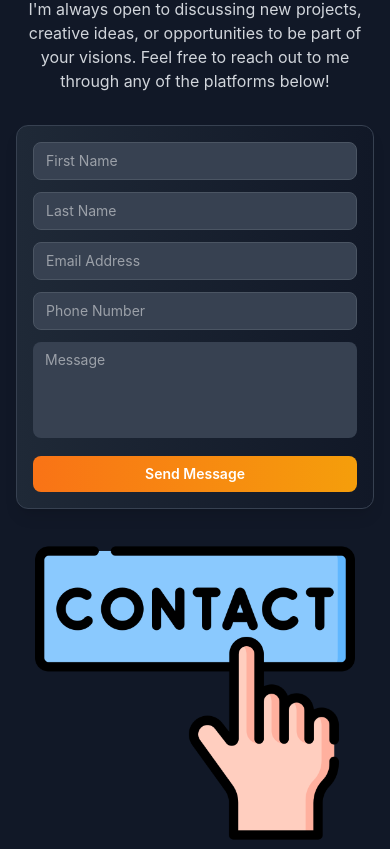
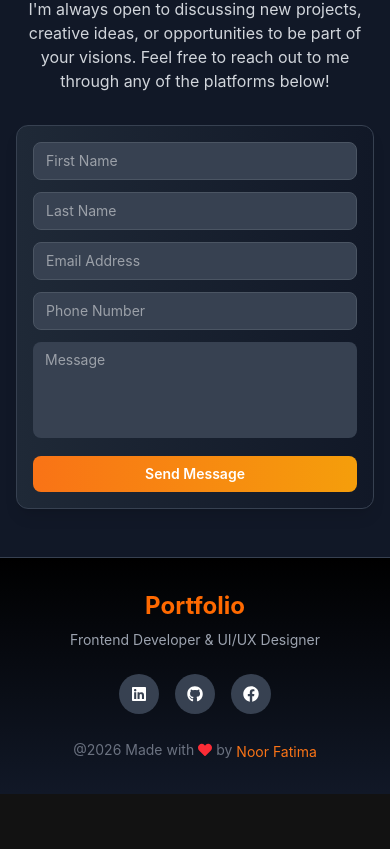
Before and after one commit to noor-1457/Noor-Fatima-s-Portfolio, a React (Vite) app: page / in a window 390 px wide. Shown: the part 8675-9524 px from the top of the page. After the commit the page ends 9469 px from the top, so only its background shows below. Built offline with nearby package versions, Linux system fonts and the light colour scheme.

Commit message:
updated code

```diff
--- a/src/components/Contact.jsx
+++ b/src/components/Contact.jsx
@@ -1,4 +1,4 @@
-import contact from "../assets/contact-us.png";
+// import contact from "../assets/contact-us.png";
 
 function Contact({ DarkMode }) {
   return (
@@ -9,7 +9,7 @@ function Contact({ DarkMode }) {
       }}
       className="py-12 sm:py-16 md:py-20 lg:py-24 overflow-hidden"
     >
-      <div className="container mx-auto px-4 sm:px-6 lg:px-8">
+      <div className="container mx-auto px-4 sm:px-6 lg:px-8 flex justify-center items-center flex-col">
         <div className="text-center mb-8 sm:mb-10 md:mb-12" data-aos="fade-up">
           <h2
             className="text-2xl sm:text-3xl md:text-4xl font-bold mb-2 sm:mb-3"
@@ -41,8 +41,8 @@ function Contact({ DarkMode }) {
           </p>
         </div>
 
-        <div className="grid grid-cols-1 lg:grid-cols-2 gap-6 sm:gap-8 md:gap-10 items-center">
-          <div
+        <div className="flex justify-center items-center">
+          {/* <div
             className="flex justify-center order-2 lg:order-1"
             data-aos="fade-right"
           >
@@ -51,7 +51,7 @@ function Contact({ DarkMode }) {
               alt="Contact"
               className="w-full max-w-xs sm:max-w-sm lg:max-w-md h-auto object-contain"
             />
-          </div>
+          </div> */}
 
           <form
             style={{
--- a/src/components/Hero.jsx
+++ b/src/components/Hero.jsx
@@ -113,7 +113,7 @@ const Hero = ({ DarkMode }) => {
                 </a>
                 <a href="#contact" className="w-full sm:w-auto">
                   <button
-                    className={`w-full sm:w-auto inline-flex items-center ${theme.buttonSecondary}justify-center border-0 py-3 px-6 sm:px-8 pl-38  hover:shadow-[0_0_40px_rgba(255,165,0,0.7)] rounded-full text-base sm:text-lg font-semibold transition-all duration-300 transform`}
+                    className={`w-full sm:w-auto inline-flex items-center ${theme.buttonSecondary}justify-center border-0 py-3 px-6  pl-38  hover:shadow-[0_0_40px_rgba(255,165,0,0.7)] rounded-full text-base sm:text-lg font-semibold transition-all duration-300 transform`}
                   >
                     <Mail className="w-4 h-4 sm:h-5 sm:w-5 mr-2" />
                     Contact Me
```
